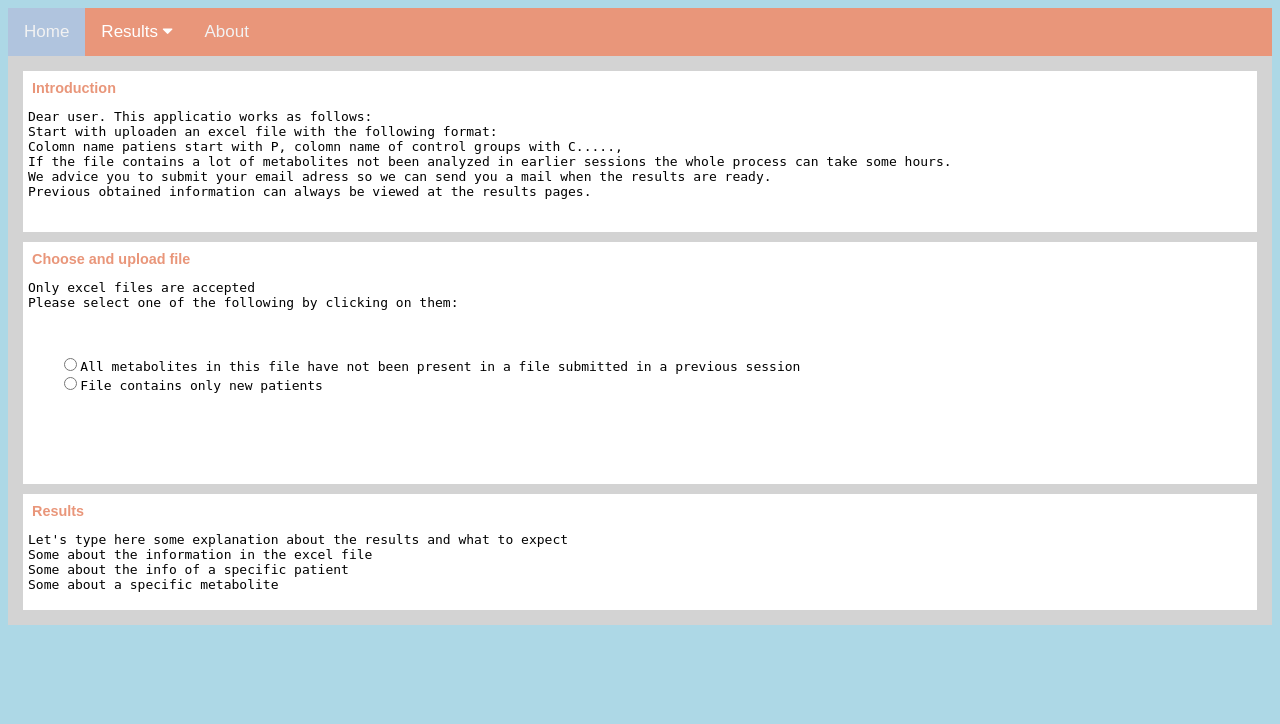
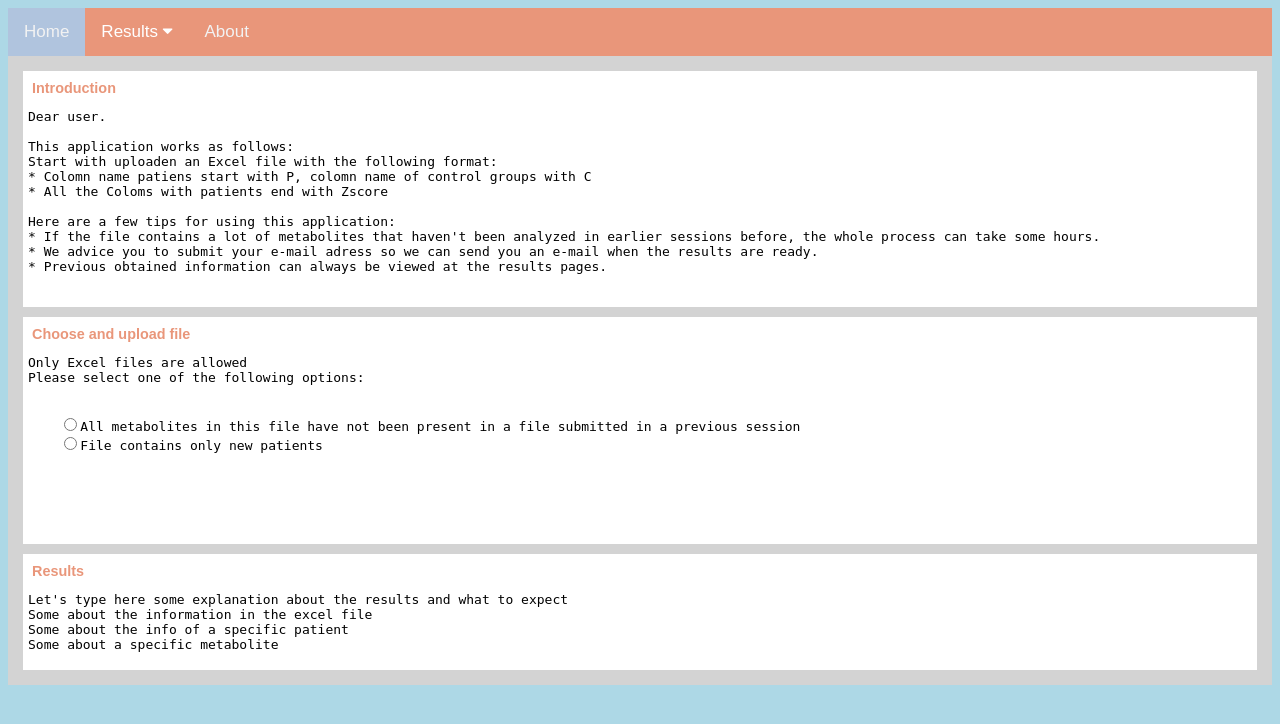
Before and after one commit to YjaraVH/TextminingDiseaseIdentification, a Flask app: page /Homepage in a window 1280 px wide. Shown: the top 724 px of the page. Run offline with Flask 2, Linux system fonts and the light colour scheme; some libraries are stand-ins or nearby versions.

Commit message:
Spelling en tekstopmaak wat aangepast

```diff
--- a/templates/Homepage.html
+++ b/templates/Homepage.html
@@ -200,12 +200,17 @@ pre {
     <article class="browser">
     <h2>Introduction</h2>
    <pre>
-Dear user. This applicatio works as follows:
-Start with uploaden an excel file with the following format:
-Colomn name patiens start with P, colomn name of control groups with C.....,
-If the file contains a lot of metabolites not been analyzed in earlier sessions the whole process can take some hours.
-We advice you to submit your email adress so we can send you a mail when the results are ready.
-Previous obtained information can always be viewed at the results pages.
+Dear user.
+
+This application works as follows:
+Start with uploaden an Excel file with the following format:
+* Colomn name patiens start with P, colomn name of control groups with C
+* All the Coloms with patients end with Zscore
+
+Here are a few tips for using this application:
+* If the file contains a lot of metabolites that haven't been analyzed in earlier sessions before, the whole process can take some hours.
+* We advice you to submit your e-mail adress so we can send you an e-mail when the results are ready.
+* Previous obtained information can always be viewed at the results pages.
    </pre>
   </article>
 
@@ -213,9 +218,8 @@ Previous obtained information can always be viewed at the results pages.
     <h2>Choose and upload file</h2>
   <form action="/Homepage" method="post" enctype="multipart/form-data">
     <pre>
-Only excel files are accepted
-Please select one of the following by clicking on them:
-
+Only Excel files are allowed
+Please select one of the following options:
     <div id="wrapper">
     <input onclick="Show('hid2');hidAndShow2('upload')" type="radio" name="fileT" value="longTime">All metabolites in this file have not been present in a file submitted in a previous session</input>
     <input onclick="Hid('hid2');hidAndShow2('upload')" type="radio" name="fileT" value="shortTime">File contains only new patients</input>
@@ -224,8 +228,8 @@ Please select one of the following by clicking on them:
 <div id="hid2" style="display:none;">
 <pre style="color: hotpink">WARNING!</pre>
 <pre>This process can take a while depending on the number of metabolites.
-If there are more than ?2000 metabolites we advice you to upload your file, complete the following step and wait a full day for the results.
-Please enter an email adres, an email while be send when all information is obtained.</pre></div>
+If there are more than 2000 metabolites we advice you to upload your file, complete the following step and wait a full day for the results.
+Please enter an e-mail adress, an e-mail while be send when all information is obtained.</pre></div>
 <pre>
 <div id="upload" style="display:none;">
 <input type="file" name="file"><br /><br/>
```
Also changed, not shown: templates/Results.html (+16 -16 lines), templates/Resultspatient.html (+6 -6 lines).
